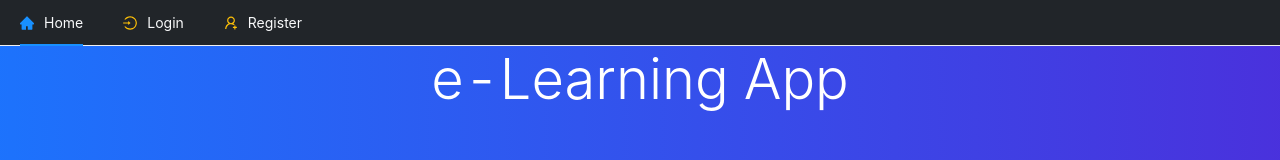
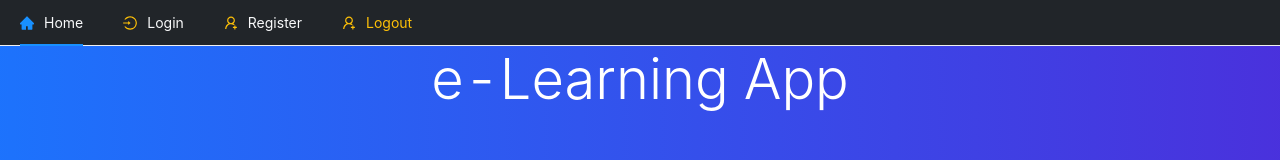
Before and after one commit to arub9090/NextJsElearning, a Next.js app in the folder client/: page / in a window 1280 px wide. Shown: the top 160 px of the page. Built offline with nearby package versions, Linux system fonts and the light colour scheme.

Commit message:
Friday work 9th september till conditional link

```diff
--- a/client/component/TopNav.js
+++ b/client/component/TopNav.js
@@ -2,13 +2,43 @@ import React from "react";
 import { Menu } from "antd";
 import { UserAddOutlined, HomeFilled, LoginOutlined } from "@ant-design/icons";
 import Link from "next/link";
-import {useState, useEffect} from 'react'
+import {useState, useEffect, useContext} from 'react'
+import AuthContext from "../context/AuthContext";
+import axios from "axios";
+import { useRouter } from "next/router";
+import {toast} from 'react-toastify'
+
 function TopNav() {
   const [current, setCurrent] = useState("")
+  const { state, dispatch } = useContext(AuthContext);
+
+  const router = useRouter();
+
+
   useEffect(() => {
     console.log(window.location.pathname);
    process.browser && setCurrent(window.location.pathname)
   }, [process.browser && window.location.pathname])
+
+
+  const logoutHandler= async()=>{
+    dispatch({
+      type: "LOGOUT_USER",
+    })
+
+    window.localStorage.removeItem('user')
+
+    try {
+      const {data}= await axios.get("api/logout");
+      toast.success(data.message)
+      router.push('/login')
+
+    } catch (err) {
+      toast.error('Logout was not done!')
+    }
+  }
+
+
 
   return (
     <Menu mode="horizontal" className="bg-dark text-warning" selectedKeys={[current]} >
@@ -31,6 +61,11 @@ function TopNav() {
           <a className="text-light">Register</a>
         </Link>
       </Menu.Item>
+
+
+      <Menu.Item icon={<UserAddOutlined />} onClick={logoutHandler} className="float-right">
+       Logout
+      </Menu.Item>
     </Menu>
   );
 }
```
Also changed, not shown: 2 other files (tests, documents, lock files or other folders).
